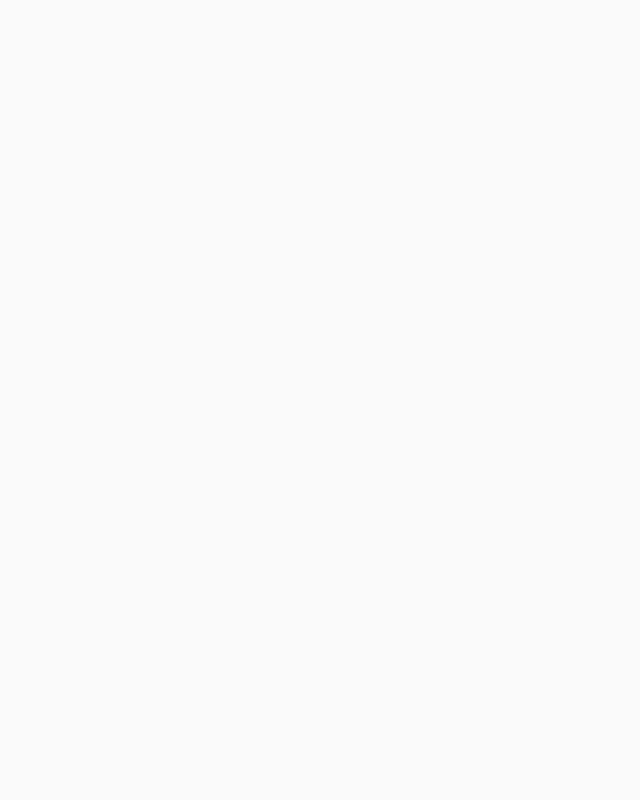
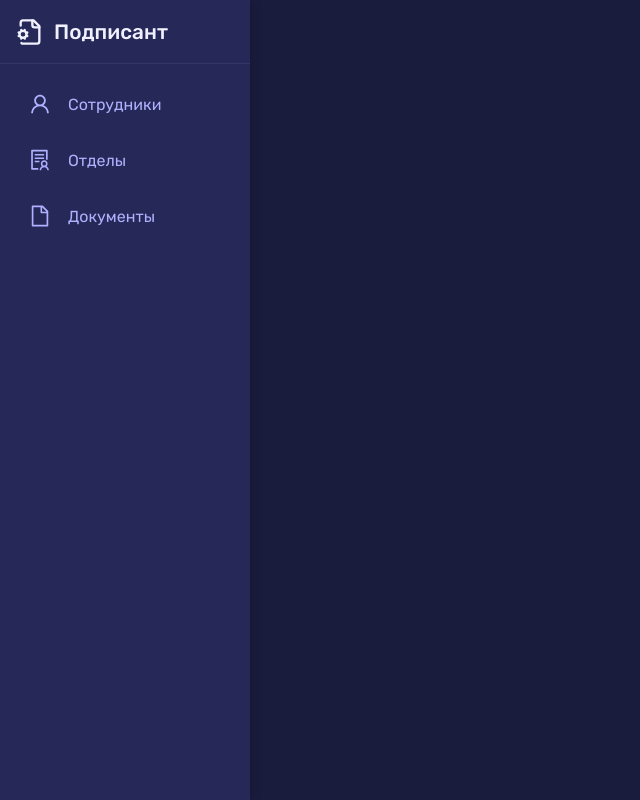
Before and after one commit to fvhr/podpisant, a React (Vite) app in the folder frontend/: page /organization in a window 1280 px wide. Before the commit this address had no page. Shown: the whole page, without its empty margins (0-640 px from the left). Built offline with nearby package versions, Linux system fonts and the light colour scheme.

Commit message:
add sidebar

```diff
--- a/frontend/src/App.tsx
+++ b/frontend/src/App.tsx
@@ -1,8 +1,7 @@
-
 import { Navigate, Route, Routes } from 'react-router-dom';
-import { Auth } from './pages';
+import { Auth, Organization } from './pages';
+import { Main } from './pages/Main.tsx';
 import './styles/app.scss';
-import {Main} from "./pages/Main.tsx";
 
 export const App = () => {
   return (
@@ -10,6 +9,7 @@ export const App = () => {
       <Route path="/" element={<Navigate to="/login" />} />
       <Route path="/login" element={<Auth />} />
       <Route path="/main" element={<Main />} />
+      <Route path="/organization" element={<Organization />} />
     </Routes>
   );
 };
--- a/frontend/src/components/main/header.tsx
+++ b/frontend/src/components/main/header.tsx
@@ -6,9 +6,34 @@ export const Header: React.FC = () => {
   const navigate = useNavigate();
   return (
     <header className="header">
-      <div className="header__logo">Подписант</div>
+      <div className="header__logo">
+        <svg
+          xmlns="http://www.w3.org/2000/svg"
+          width="28"
+          height="28"
+          viewBox="0 0 24 24"
+          fill="none"
+          stroke="currentColor"
+          strokeWidth="2"
+          strokeLinecap="round"
+          strokeLinejoin="round"
+          className="lucide lucide-file-cog-icon lucide-file-cog">
+          <path d="M14 2v4a2 2 0 0 0 2 2h4" />
+          <path d="m3.2 12.9-.9-.4" />
+          <path d="m3.2 15.1-.9.4" />
+          <path d="M4.677 21.5a2 2 0 0 0 1.313.5H18a2 2 0 0 0 2-2V7l-5-5H6a2 2 0 0 0-2 2v2.5" />
+          <path d="m4.9 11.2-.4-.9" />
+          <path d="m4.9 16.8-.4.9" />
+          <path d="m7.5 10.3-.4.9" />
+          <path d="m7.5 17.7-.4-.9" />
+          <path d="m9.7 12.5-.9.4" />
+          <path d="m9.7 15.5-.9-.4" />
+          <circle cx="6" cy="14" r="3" />
+        </svg>
+        <div className="header__logo-text">Подписант</div>
+      </div>
+
       <FiLogOut className="header__icon" title="Выйти" onClick={() => navigate('/login')} />
     </header>
-
   );
 };
--- a/frontend/src/components/sidebar.tsx
+++ b/frontend/src/components/sidebar.tsx
@@ -1,24 +1,59 @@
+import { AiOutlineFile, AiOutlineSolution, AiOutlineUser } from 'react-icons/ai';
 import { Link, useLocation } from 'react-router-dom';
-import { AiOutlineUser, AiOutlineSolution, AiOutlineFile } from 'react-icons/ai';
 import '../styles/app.scss';
-import {NavItem, SidebarProps} from "../types/navbar.ts";
+import { NavItem, SidebarProps } from '../types/navbar.ts';
 
 export const navItems: NavItem[] = [
-    { label: "Сотрудники", path: "/employees", icon: AiOutlineUser },
-    { label: "Отделы", path: "/departments", icon: AiOutlineSolution },
-    { label: "Документы", path: "/documents", icon: AiOutlineFile },
+  { label: 'Сотрудники', path: '/employees', icon: AiOutlineUser },
+  { label: 'Отделы', path: '/departments', icon: AiOutlineSolution },
+  { label: 'Документы', path: '/documents', icon: AiOutlineFile },
 ];
 
-export const Sidebar = ({ isOpen }: SidebarProps) => {
+export const Sidebar = ({ isOpen, toggleSidebar }: SidebarProps) => {
   const location = useLocation();
   const isActive = (path: string) => location.pathname === path;
 
+  const handleSidebarClick = (e: React.MouseEvent) => {
+    const target = e.target as HTMLElement;
+
+    if (target.closest('a') || target.closest('button')) {
+      return;
+    }
+
+    toggleSidebar?.();
+  };
+
   return (
-        <div className={`sidebar ${isOpen ? 'open' : 'closed'}`}>
+    <div className={`sidebar ${isOpen ? 'open' : 'closed'}`} onClick={handleSidebarClick}>
       <div className="sidebar__header">
-                <Link to="/" className="sidebar__logo">
-                    <span className="sidebar__logo--text">НуСервисКрутой</span>
-                </Link>
+        <svg
+          xmlns="http://www.w3.org/2000/svg"
+          width="28"
+          height="28"
+          viewBox="0 0 24 24"
+          fill="none"
+          stroke="#f0f0ff"
+          strokeWidth="2"
+          strokeLinecap="round"
+          strokeLinejoin="round"
+          className="lucide lucide-file-cog-icon lucide-file-cog">
+          <path d="M14 2v4a2 2 0 0 0 2 2h4" />
+          <path d="m3.2 12.9-.9-.4" />
+          <path d="m3.2 15.1-.9.4" />
+          <path d="M4.677 21.5a2 2 0 0 0 1.313.5H18a2 2 0 0 0 2-2V7l-5-5H6a2 2 0 0 0-2 2v2.5" />
+          <path d="m4.9 11.2-.4-.9" />
+          <path d="m4.9 16.8-.4.9" />
+          <path d="m7.5 10.3-.4.9" />
+          <path d="m7.5 17.7-.4-.9" />
+          <path d="m9.7 12.5-.9.4" />
+          <path d="m9.7 15.5-.9-.4" />
+          <circle cx="6" cy="14" r="3" />
+        </svg>
+        {isOpen && (
+          <div className="sidebar__logo">
+            <span className="sidebar__logo--text">Подписант</span>
+          </div>
+        )}
       </div>
       <div className="sidebar__content">
         <ul className="sidebar__menu">
@@ -27,9 +62,12 @@ export const Sidebar = ({ isOpen }: SidebarProps) => {
               <Link
                 to={item.path}
                 className={`sidebar__menu--button ${isActive(item.path) ? 'active' : ''}`}
-                            >
+                onClick={(e) => e.stopPropagation()}>
+                <div className="sidebar__icon-container">
                   <item.icon className="sidebar__menu--icon" />
-                                <span>{item.label}</span>
+                  {!isOpen && <span className="sidebar__icon-label">{item.label}</span>}
+                </div>
+                {isOpen && <span className="sidebar__menu--text">{item.label}</span>}
               </Link>
             </li>
           ))}
--- /dev/null
+++ b/frontend/src/pages/Organization.tsx
@@ -0,0 +1,15 @@
+import React, { useState } from 'react';
+import { Sidebar } from '../components/sidebar';
+
+export const Organization: React.FC = () => {
+  const [isSidebarOpen, setIsSidebarOpen] = useState(true);
+
+  const toggleSidebar = () => {
+    setIsSidebarOpen(!isSidebarOpen);
+  };
+  return (
+    <div className="wrapper">
+      <Sidebar isOpen={isSidebarOpen} toggleSidebar={toggleSidebar} />
+    </div>
+  );
+};
--- a/frontend/src/pages/index.ts
+++ b/frontend/src/pages/index.ts
@@ -1,2 +1,3 @@
 export * from './Auth';
 export * from './Main.tsx';
+export * from './Organization.tsx'
--- a/frontend/src/styles/components/_header.scss
+++ b/frontend/src/styles/components/_header.scss
@@ -7,10 +7,17 @@
 	background-color: $color-card;
   color: #F0F0FF;
 
-  &__logo {
+	&__logo {
+		display: flex;
+		align-items: center;
+		gap: 10px;
+		cursor: pointer;
+	}
+
+  &__logo-text {
     font-weight: bold;
 		font-size: 1.5rem;
-		cursor: pointer;
+
   }
 
   &__toggle {
--- a/frontend/src/styles/components/_sidebar.scss
+++ b/frontend/src/styles/components/_sidebar.scss
@@ -1,86 +1,140 @@
+@use '../lib/variables';
+
 .sidebar {
   position: fixed;
-  top: 65px;
+  top: 0;
   left: 0;
   height: 100vh;
-  width: 250px;
-  background: #fff;
-  border-right: 1px solid #e0e0e0;
-  transition: transform 0.3s ease;
+  background: variables.$color-card;
+  transition: all 0.3s ease;
   z-index: 100;
+  box-shadow: 2px 0 10px rgba(0, 0, 0, 0.2);
+  display: flex;
+  flex-direction: column;
 
   &.open {
-    transform: translateX(0);
+    width: 250px;
+    cursor: pointer;
   }
 
   &.closed {
-    transform: translateX(-100%);
+    width: 100px;
+    align-items: center;
+    cursor: pointer;
+
+    .sidebar__logo--text,
+    .sidebar__menu--text {
+      display: none;
+    }
+
+    .sidebar__header {
+      justify-content: center;
+      padding: 0;
+    }
+
+    .sidebar__content {
+      padding: 1rem 0;
+    }
   }
 
   &__header {
     display: flex;
     height: 4rem;
+    gap: 10px;
     align-items: center;
     padding: 0 1rem;
-    border-bottom: 1px solid #e5e7eb;
+    border-bottom: 1px solid rgba(variables.$color-text-muted, 0.1);
   }
 
   &__logo {
     display: flex;
     align-items: center;
     gap: 0.5rem;
+    color: variables.$color-text;
     text-decoration: none;
 
-    &---icon {
-      height: 1.5rem;
-      width: 1.5rem;
-      color: #403C88;
+    &--icon {
+      height: 1.8rem;
+      width: 1.8rem;
+      color: variables.$color-text;
     }
 
-    &---text {
-      font-size: 1.25rem;
-      font-weight: 700;
+    &--text {
+      font-size: 1.3rem;
+      font-weight: 500;
     }
   }
 
   &__content {
-    padding: 0.5rem;
+    padding: 1rem;
+    flex-grow: 1;
+    overflow-y: auto;
   }
 
   &__menu {
     list-style: none;
     padding: 0;
     margin: 0;
+    display: flex;
+    flex-direction: column;
+    gap: 0.5rem;
 
     &--item {
-      margin: 0.25rem 0;
+      width: 100%;
     }
 
     &--button {
       display: flex;
-      width: 100%;
       align-items: center;
-      gap: 0.75rem;
-      padding: 0.5rem 1rem;
-      border-radius: 0.375rem;
+      gap: 1rem;
+      padding: 0.75rem;
+      border-radius: 6px;
       text-decoration: none;
-      color: #4b5563;
-      transition: all 0.2s;
+      color: variables.$color-text-muted;
+      transition: all 0.2s ease;
+      cursor: pointer;
+
+      .sidebar.open & {
+        justify-content: flex-start;
+      }
+
+      .sidebar.closed & {
+        justify-content: center;
+      }
 
       &:hover {
-        background-color: #F0F0FF;
+        color: variables.$color-text;
+        background: rgba(variables.$color-button, 0.1);
       }
 
       &.active {
-        color: #403C88;
+        color: variables.$color-text;
+        background: rgba(variables.$color-button, 0.2);
         font-weight: 500;
-        background-color: #F0F0FF;
       }
     }
+  }
 
-    &--icon {
-      height: 1.25rem;
-      width: 1.25rem;
-    }
+  &__icon-container {
+    display: flex;
+    flex-direction: column;
+    align-items: center;
+    justify-content: center;
+  }
+
+  &__menu--icon {
+    height: 1.5rem;
+    width: 1.5rem;
+  }
+
+  &__icon-label {
+    font-size: 0.7rem;
+    margin-top: 0.3rem;
+    color: variables.$color-text-muted;
+    text-align: center;
+  }
+
+  &__menu--text {
+    transition: opacity 0.2s ease;
   }
 }
```
Also changed, not shown: frontend/src/types/navbar.ts (+5 -4 lines). Lines whose indentation alone changed are shown as unchanged.
